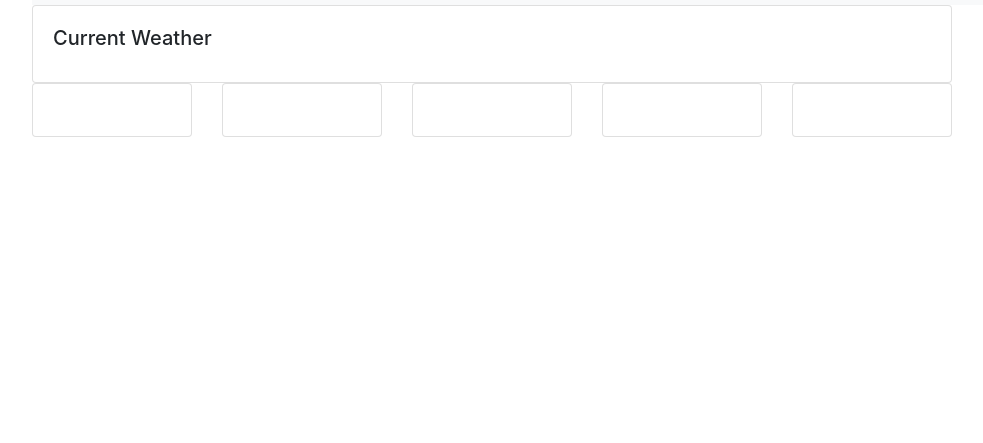
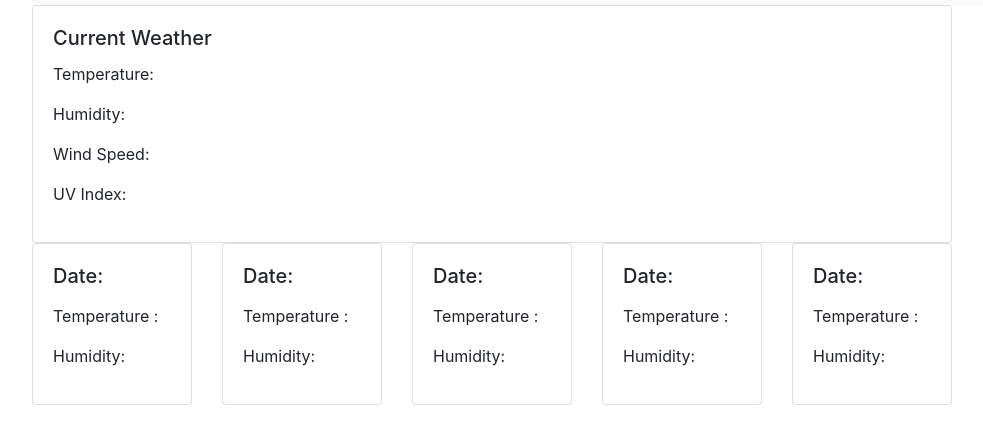
Before and after one commit to BenHCalvert/HW6_Weather, a plain HTML site: page index.html in a window 1280 px wide. Shown: the part 51-494 px from the top of the page, without its empty margins (53-1036 px from the left). Drawn offline with nearby package versions, Linux system fonts and the light colour scheme.

Commit message:
added headings to HTML cards and UV ajax call

```diff
--- a/assets/script.js
+++ b/assets/script.js
@@ -4,7 +4,7 @@ var cityInput = cityInput.val().trim();
 var uvURL = "http://api.openweathermap.org/data/2.5/uvi?appid=" + apiKey ;
 var weatherURL = "https://api.openweathermap.org/data/2.5/forecast/daily?q=" + cityInput + "&units=metric&cnt=5" + APIKey;
 
-// search button on click
+// search button on click WEATHER
 $("#search").on('click', function () {
     event.preventDefault();
     console.log("search duh");
@@ -17,6 +17,19 @@ $("#search").on('click', function () {
         console.log(weatherURL);
 });
 
+// search button on click UV
+$("#search").on('click', function () {
+    event.preventDefault();
+    console.log("search duh");
+)
+    $.ajax({
+        url: uvURL,
+        method: "GET"
+      }).then(function (response) {
+        console.log(response);
+        console.log(uvURL);
+});
+
 // city history to local storage.
 function storeCity(city) {
     var currentCity = $('<li>').text(city);
--- a/index.html
+++ b/index.html
@@ -42,7 +42,10 @@
                     <!-- Title -->
                     <h5 class="card-title">Current Weather</h5>
                     <!-- Content -->
-                    <p class="card-text"></p>
+                    <p class="currenttemp">Temperature: </p>
+                    <p class="currenthum">Humidity: </p>
+                    <p class="currentwind">Wind Speed: </p>
+                    <p class="currentUV">UV Index: </p>
 
                 </div>
                 </div>
@@ -66,9 +69,11 @@
             <div class="card">
             <div class="card-body">
                 <!-- Title -->
-                <h5 class="card-title"></h5>
+                <h5 class="card-title date"> Date: </h5>
                 <!-- Content -->
-                <p class="card-text"></p>
+                <p class="icon"></p>
+                <p class="forecasttemp">Temperature : </p>
+                <p class="forecasthum">Humidity: </p>
 
             </div>
             </div>
@@ -77,9 +82,11 @@
             <div class="card">
             <div class="card-body">
                 <!-- Title -->
-                <h5 class="card-title"></h5>
+                <h5 class="card-title date"> Date: </h5>
                 <!-- Content -->
-                <p class="card-text"></p>
+                <p class="icon"></p>
+                <p class="forecasttemp">Temperature : </p>
+                <p class="forecasthum">Humidity: </p>
 
             </div>
             </div>
@@ -87,8 +94,12 @@
         <div class="col-md-2">
             <div class="card">
             <div class="card-body">
-                <h5 class="card-title"></h5>
-                <p class="card-text"></p>
+                <!-- Title -->
+                <h5 class="card-title date"> Date: </h5>
+                <!-- Content -->
+                <p class="icon"></p>
+                <p class="forecasttemp">Temperature : </p>
+                <p class="forecasthum">Humidity: </p>
 
             </div>
         </div>
@@ -96,8 +107,12 @@
             <div class="col-md-2">
                     <div class="card">
                     <div class="card-body">
-                <h5 class="card-title"></h5>
-                <p class="card-text"></p>
+                        <!-- Title -->
+                        <h5 class="card-title date"> Date: </h5>
+                        <!-- Content -->
+                        <p class="icon"></p>
+                        <p class="forecasttemp">Temperature : </p>
+                        <p class="forecasthum">Humidity: </p>
 
                     </div>
                     </div>
@@ -105,12 +120,19 @@
         <div class="col-md-2">
             <div class="card">
             <div class="card-body">
-                <h5 class="card-title"></h5>
-                <p class="card-text"></p>
+                <!-- Title -->
+                <h5 class="card-title date"> Date: </h5>
+                <!-- Content -->
+                <p class="icon"></p>
+                <p class="forecasttemp">Temperature : </p>
+                <p class="forecasthum">Humidity: </p>
 
             </div>
             </div>
         </div>
+
+
+
 
 
     </div>
```
Lines whose indentation alone changed are shown as unchanged.
